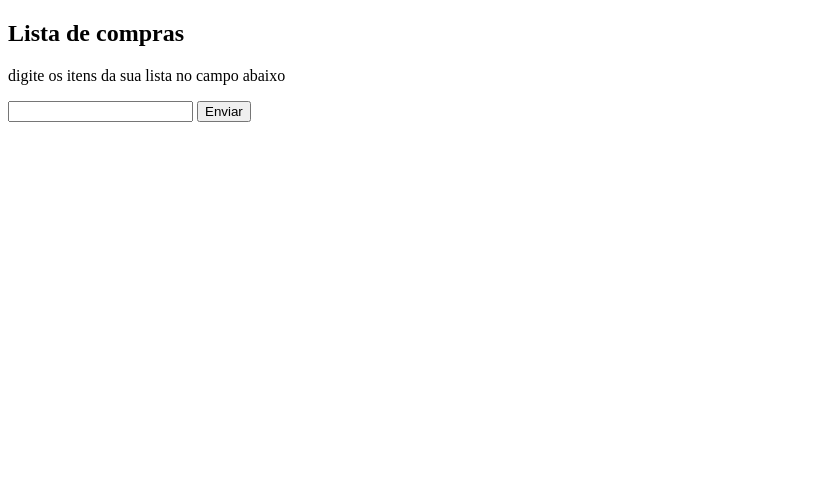
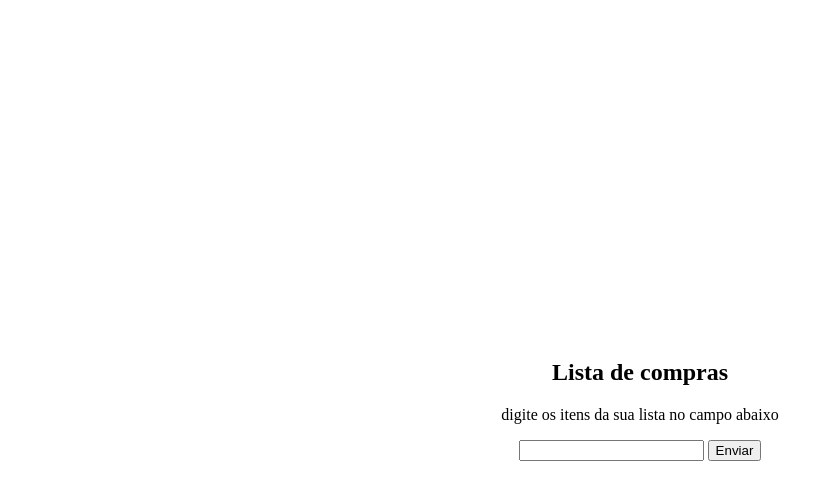
Before and after one commit to ItruVitro/lista-de-compras, a plain HTML site: page index.html in a window 1280 px wide. Shown: the whole page, without its empty margins (0-833 px from the left). Drawn offline with Linux system fonts and the light colour scheme.

Commit message:
Inserindo classes,id's e centralizando os elementos com css

```diff
--- /dev/null
+++ b/css/style.css
@@ -0,0 +1,14 @@
+.container {
+    display: flex;
+    flex-direction: column;
+    justify-content: center;
+    align-items: center;
+    height: 100vh;
+}
+
+.box {
+    flex-direction: row;
+    justify-content: center;
+    align-content: center;
+    text-align: center;
+}
--- a/index.html
+++ b/index.html
@@ -3,17 +3,20 @@
 <head>
     <meta charset="UTF-8">
     <meta name="viewport" content="width=device-width, initial-scale=1.0">
+    <link rel="stylesheet" href="css/style.css">
     <title>Lista de Compras</title>
 </head>
 <body>
-    <div>
+    <div class="container">
+    <div class="box">
     <h2>Lista de compras</h2>
     <p>digite os itens da sua lista no campo abaixo</p>
-    <input type="text" name="item-da-lista">
-    <button type="submit">
+    <input id="campo-de-texto" type="text" name="item-da-lista">
+    <button id="botao-de-adicionar" type="submit">
         Enviar
     </button>
-    <ul></ul>
+    <ul id="lista-de-itens"></ul>
+    </div>
     </div>
 </body>
 </html>
```
